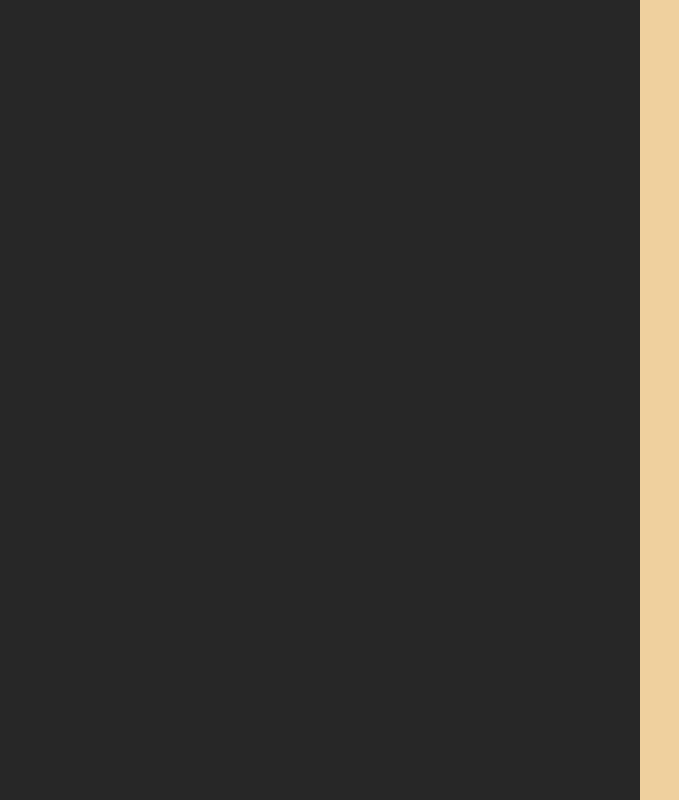
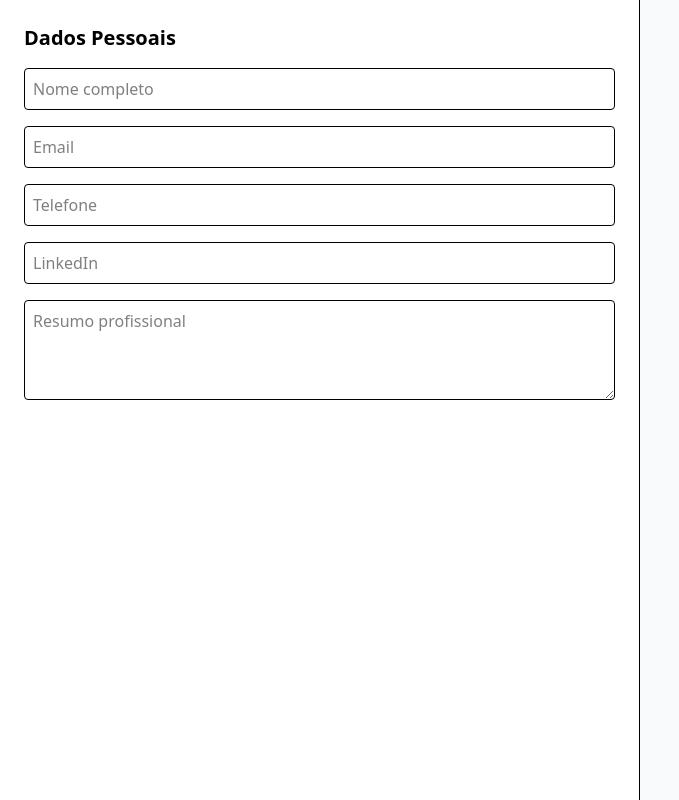
Before and after one commit to RuiGomes111/Gerador-de-CV-Inteligente, a React (Vite) app in the folder gerador_cv/: page / in a window 1280 px wide. Shown: the whole page, without its empty margins (0-679 px from the left). Built offline with nearby package versions, Linux system fonts and the light colour scheme.

Commit message:
subindo o formulario

```diff
--- a/gerador_cv/src/App.tsx
+++ b/gerador_cv/src/App.tsx
@@ -1,12 +1,22 @@
+import { useState } from "react";
+import PersonalDataForm from "./components/form/formulario";
+import type { Resume } from "./types/resume";
+
 function App() {
+  const [resume, setResume] = useState<Resume>({
+    personal: { name: "", email: "", phone: "", linkedin: "", summary: "" }
+  });
+
   return (
-    <div className="h-screen grid grid-cols-2  bg-gray-900 ">
-      <div className="bg-[#272727]"></div>
-      <div className="bg-[#EFD09E]"></div>
+    <div className="grid grid-cols-2 h-screen">
+      <div className="overflow-y-auto p-6 border-r">
+        <PersonalDataForm personal={resume.personal} setResume={setResume} />
+      </div>
+      <div className="overflow-y-auto p-6 bg-gray-50">
 
-
+      </div>
     </div>
-  )
+  );
 }
 
-export default App
+export default App;
--- /dev/null
+++ b/gerador_cv/src/components/form/formulario.tsx
@@ -0,0 +1,66 @@
+import type { Resume } from "../../types/resume";
+
+interface Props {
+  personal: Resume["personal"];
+  setResume: React.Dispatch<React.SetStateAction<Resume>>;
+}
+
+export default function PersonalDataForm({ personal, setResume }: Props) {
+  const handleChange = (e: React.ChangeEvent<HTMLInputElement | HTMLTextAreaElement>) => {
+    const { name, value } = e.target;
+    setResume(prev => ({
+      ...prev,
+      personal: { ...prev.personal, [name]: value }
+    }));
+  };
+
+  return (
+    <form className="space-y-4">
+      <h2 className="text-xl font-bold">Dados Pessoais</h2>
+
+      <input
+        type="text"
+        name="name"
+        placeholder="Nome completo"
+        value={personal.name}
+        onChange={handleChange}
+        className="w-full p-2 border rounded"
+      />
+
+      <input
+        type="email"
+        name="email"
+        placeholder="Email"
+        value={personal.email}
+        onChange={handleChange}
+        className="w-full p-2 border rounded"
+      />
+
+      <input
+        type="text"
+        name="phone"
+        placeholder="Telefone"
+        value={personal.phone}
+        onChange={handleChange}
+        className="w-full p-2 border rounded"
+      />
+
+      <input
+        type="text"
+        name="linkedin"
+        placeholder="LinkedIn"
+        value={personal.linkedin}
+        onChange={handleChange}
+        className="w-full p-2 border rounded"
+      />
+
+      <textarea
+        name="summary"
+        placeholder="Resumo profissional"
+        value={personal.summary}
+        onChange={handleChange}
+        className="w-full p-2 border rounded min-h-[100px]"
+      />
+    </form>
+  );
+}
--- /dev/null
+++ b/gerador_cv/src/types/resume.ts
@@ -0,0 +1,9 @@
+export interface Resume {
+  personal: {
+    name: string;
+    email: string;
+    phone: string;
+    linkedin: string;
+    summary: string;
+  };
+}
```
